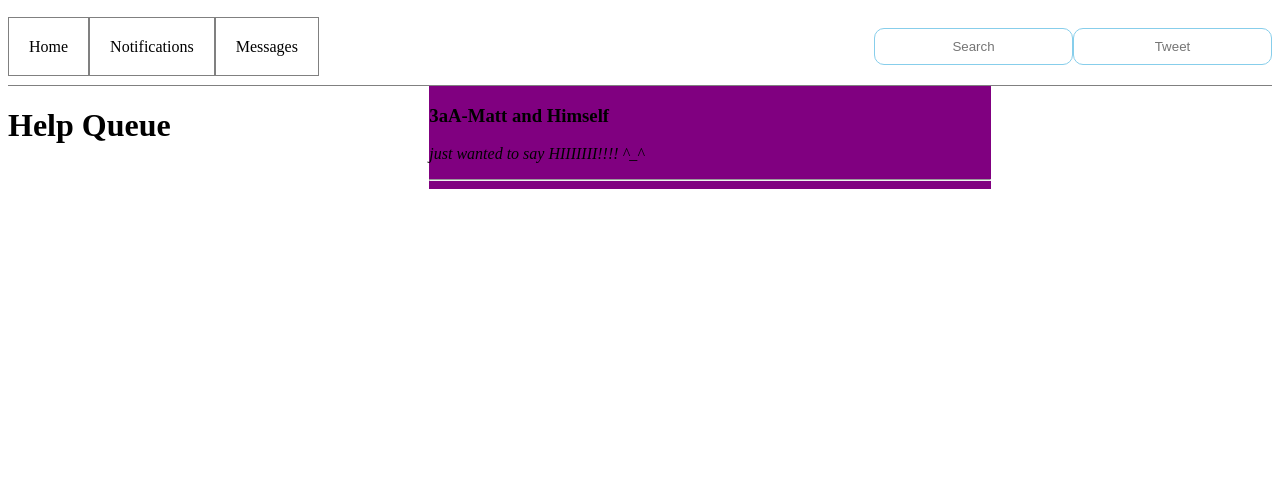
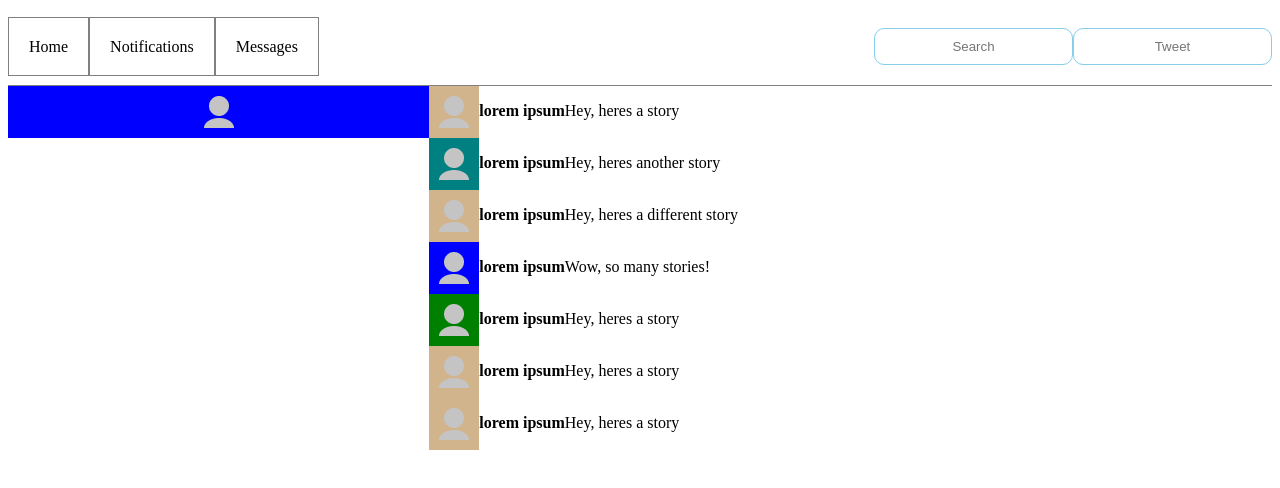
Before and after one commit to garybm/Farmers-Market-Circuit, a React app: page / in a window 1280 px wide. Shown: the top 488 px of the page. Built offline with nearby package versions, Linux system fonts and the light colour scheme.

Commit message:
add basic component structure

```diff
--- a/package.json
+++ b/package.json
@@ -21,6 +21,7 @@
     "babel-loader": "^7.0.0",
     "babel-preset-es2015": "^6.24.1",
     "babel-preset-react": "^6.24.1",
+    "file-loader": "^3.0.1",
     "html-webpack-plugin": "^2.29.0",
     "react-hot-loader": "^3.0.0-beta.7",
     "webpack": "^3.4.0",
--- /dev/null
+++ b/src/components/Icon.jsx
@@ -0,0 +1,20 @@
+import React from 'react';
+import userIcon from '../assets/img/icon.png';
+
+function Icon(props){
+	var  styles={
+		display:'flex',
+		justifyContent:'center',
+		alignItems:'center',
+		backgroundColor:props.color,
+		padding:'10px'
+	}
+	return (
+		<div style={styles}>
+			<img src={userIcon}/>
+		</div>
+		);
+}
+
+
+export default Icon;
--- a/src/components/Profile.jsx
+++ b/src/components/Profile.jsx
@@ -1,8 +1,12 @@
 import React from 'react';
+import Icon from './Icon';
+
 
 function Profile(){
 	return (
-		<h1>Help Queue</h1>
+		<div>
+			<Icon color="blue"/>
+		</div>
 	);
 }
 
--- a/src/components/Story.jsx
+++ b/src/components/Story.jsx
@@ -1,23 +1,14 @@
 import React from "react";
 import PropTypes from "prop-types";
+import Icon from "./Icon";
 
 function Story(props){
-  var myStyles ={
-    backgroundColor:'purple'
-  }
   return (
-  	<div style={myStyles}>
-  		<h3>{props.location}-{props.names}</h3>
-      <p><em>{props.issue}</em></p>
-      <hr/>
+    <div style={{display:'flex'}}>
+      <Icon color={props.color}/>
+      <p style={{fontWeight:'bold'}}>{props.title}</p>
+      <p>{props.text}</p>
     </div>
-  	);
+    )
 }
-
-Story.propTypes={
-	names: PropTypes.string.isRequired,
-	location: PropTypes.string.isRequired,
-	issue: PropTypes.string
-};
-
 export default Story;
--- a/src/components/StoryList.jsx
+++ b/src/components/StoryList.jsx
@@ -1,15 +1,25 @@
 import React from "react";
 import Story from './Story';
 
+const storyData=[
+{color:'tan',title:'lorem ipsum',text:'Hey, heres a story'},
+{color:'teal',title:'lorem ipsum',text:'Hey, heres another story'},
+{color:'tan',title:'lorem ipsum',text:'Hey, heres a different story'},
+{color:'blue',title:'lorem ipsum',text:'Wow, so many stories!'},
+{color:'green',title:'lorem ipsum',text:'Hey, heres a story'},
+{color:'tan',title:'lorem ipsum',text:'Hey, heres a story'},
+{color:'tan',title:'lorem ipsum',text:'Hey, heres a story'},
+]
 
-function TicketList(){
+
+function StoryList(){
   return (
-  	<Story
-  		location="3aA"
-  		names="Matt and Himself"
-  		issue="just wanted to say HIIIIIII!!!! ^_^"
-  	/>
-  	);
+  	<div>
+  	{storyData.map((story, i)=>{
+  		return <Story color={story.color} title={story.title} text={story.text}/>
+  	})}
+  	</div>
+  	)
 }
 
-export default TicketList;
+export default StoryList;
--- a/webpack.config.js
+++ b/webpack.config.js
@@ -45,6 +45,18 @@ module.exports = {
           ]
         }
       },
+      {
+        test: /\.(gif|png|jpe?g)$/,
+        use: [
+          {
+            loader: 'file-loader',
+            options: {
+              name: '[name].[ext]',
+              outputPath: 'assets/img/'
+            }
+          }
+        ]
+      },
     ],
   },
 
```
Also changed, not shown: src/assets/img/icon.png (added), 1 other file (tests, documents, lock files or other folders).
